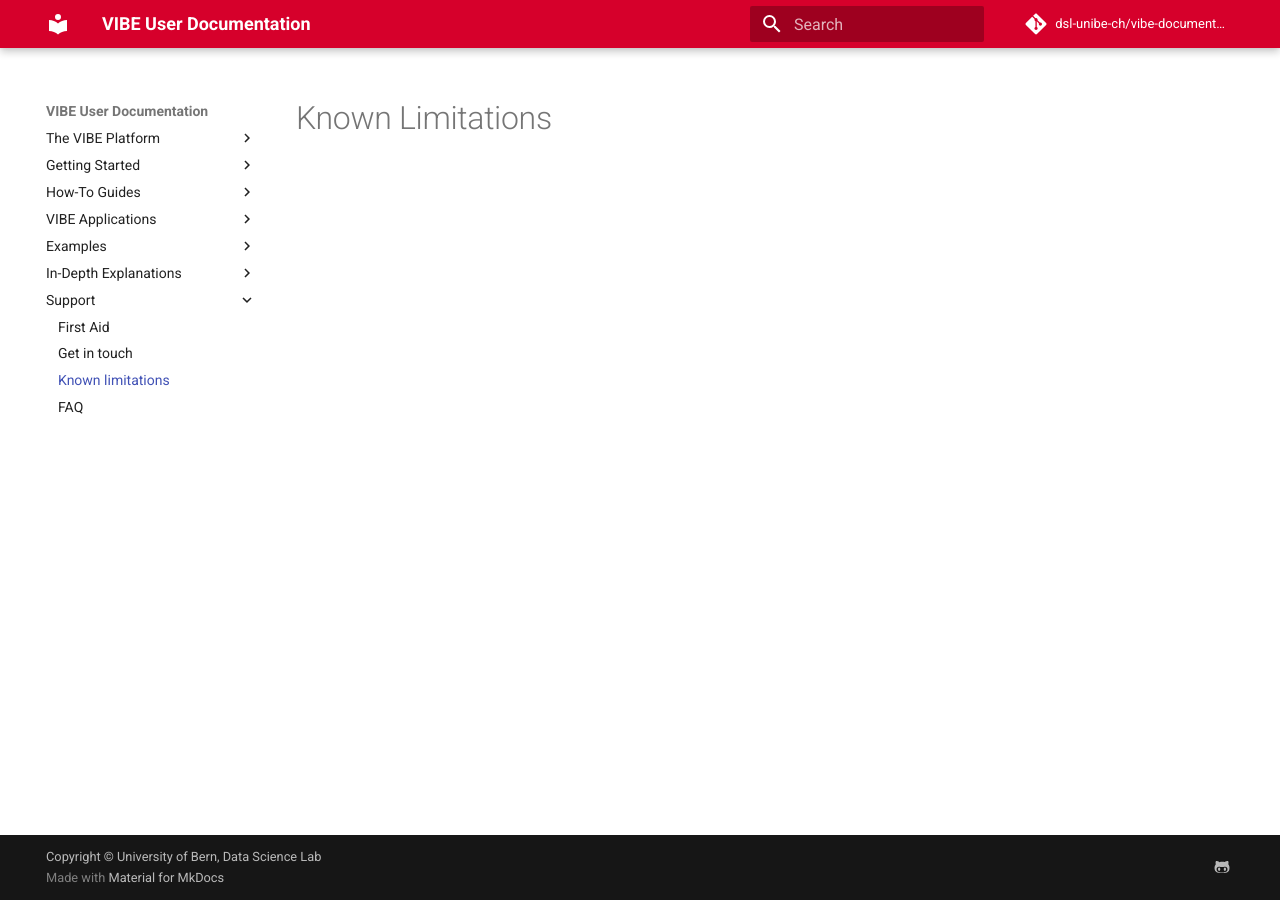
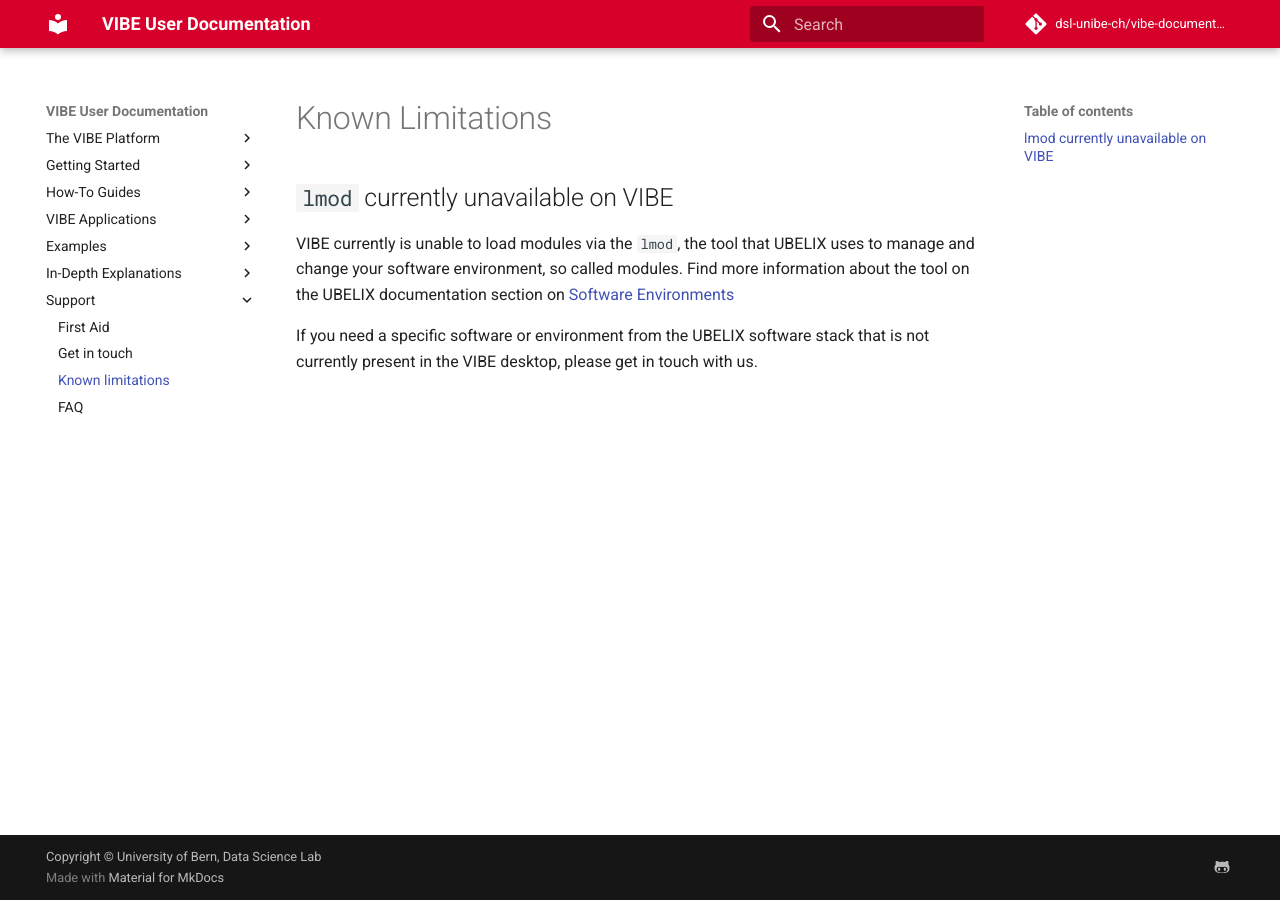
Before and after one commit to dsl-unibe-ch/vibe-documentation, an MkDocs documentation site: the page built from docs/support/known_limitations.md, in a window 1280 px wide. Built offline with MkDocs 1.6.1 and Material for MkDocs 9.7.7, drawn with Linux system fonts in a browser that asks for light colours; comment, search, counter and statistics services are not loaded.

Commit message:
adding unavailable lmod

```diff
--- a/docs/support/known_limitations.md
+++ b/docs/support/known_limitations.md
@@ -1 +1,7 @@
 # Known Limitations
+
+## `lmod` currently unavailable on VIBE
+
+VIBE currently is unable to load modules via the `lmod`, the tool that UBELIX uses to manage and change your software environment, so called modules. Find more information about the tool on the UBELIX documentation section on [Software Environments](https://hpc-unibe-ch.github.io/software/Lmod_modules/#finding-modules)
+
+If you need a specific software or environment from the UBELIX software stack that is not currently present in the VIBE desktop, please get in touch with us.
```
